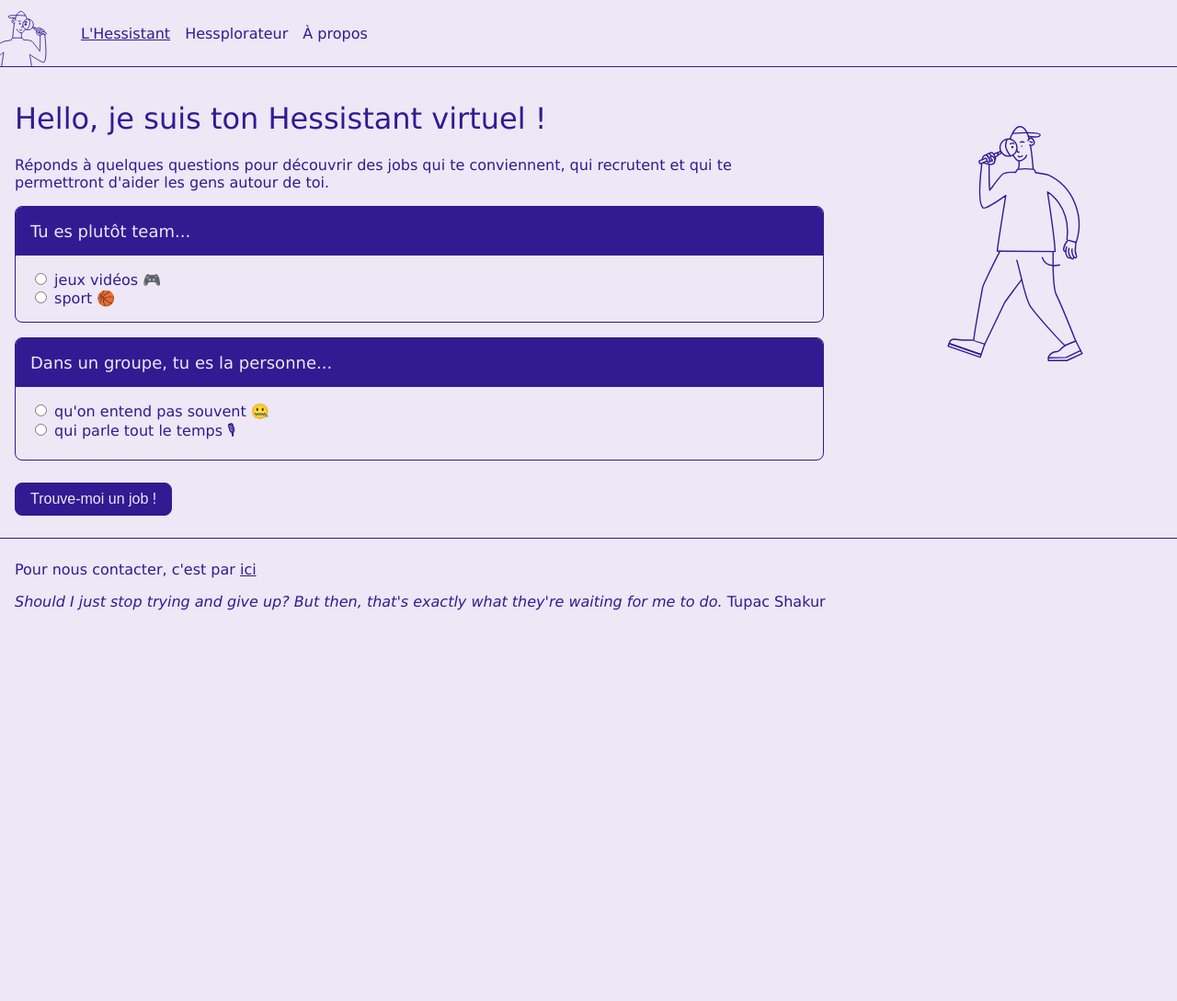
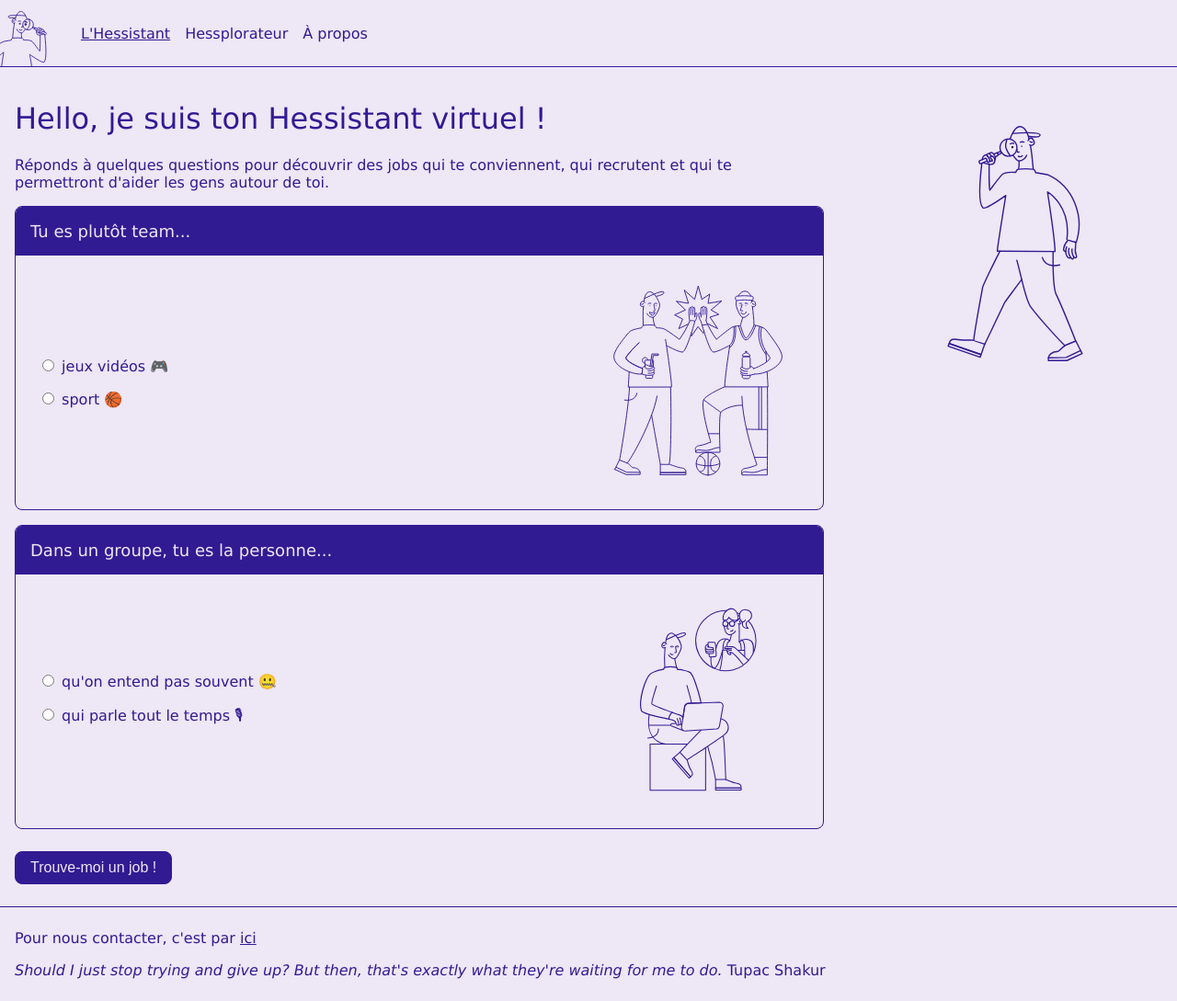
Before and after one commit to Ju4/Hessistant, a Jekyll site: the page built from index.html, in a window 1280 px wide. Shown: the whole page at 92% size. Built offline with Jekyll 4.4.1, drawn with Linux system fonts in a browser that asks for light colours; before the commit the page ends 900 px from its top, so only the background shows below that.

Commit message:
Layout of the questions

```diff
--- a/_data/questions.yml
+++ b/_data/questions.yml
@@ -1,5 +1,6 @@
 - id: job-type
   text: Tu es plutôt team...
+  illustration: /assets/images/sport.svg
   answers:
     - id: type-1
       text: jeux vidéos 🎮
@@ -7,6 +8,7 @@
       text: sport 🏀
 - id: job-interaction
   text: Dans un groupe, tu es la personne...
+  illustration: /assets/images/chat.svg
   answers:
     - id: interaction-1
       text: qu'on entend pas souvent 🤐
--- a/_sass/main.scss
+++ b/_sass/main.scss
@@ -40,6 +40,22 @@ input[type='submit']:hover {
 }
 .page_content, .illustration {
   padding: 16px;
+}
+.question_illustration {
+  width: 240px;
+  height: 240px;
+}
+.question_content {
+  display: flex;
+  flex-direction: row;
+  justify-content: space-between;
+}
+.answers {
+  margin-top: auto;
+  margin-bottom: auto;
+}
+.answer {
+  padding: 8px;
 }
 .page_content {
   flex: 70%;
@@ -90,6 +106,11 @@ input[type='submit']:hover {
 .quote {
   font-style: italic;
 }
+@media (max-width: 960px) {
+  .question_content {
+    flex-direction: column;
+  }
+}
 @media (max-width: 640px) {
   .page_container {
     flex-direction: column;
--- a/index.html
+++ b/index.html
@@ -12,12 +12,21 @@ illustration: /assets/images/search.svg
 <form>
 {% for question in site.data.questions %}
   <div class="box">
-  <label class="box_label" for="question-{{ question.id }}">{{ question.text }}</label>
-  <div class="box_content">
-    {% for answer in question.answers %}
-      <input type="radio" id="{{ answer.id }}" name="{{ question.id }}" value="{{ answer.id }}" required>
-      <label for="{{ answer.id }}">{{ answer.text }}</label><br>
-    {% endfor %}
+    <label class="box_label" for="question-{{ question.id }}">{{ question.text }}</label>
+    <div class="box_content question_content">
+      <div class="answers">
+        {% for answer in question.answers %}
+        <div class="answer">
+          <input type="radio" id="{{ answer.id }}" name="{{ question.id }}" value="{{ answer.id }}" required>
+          <label for="{{ answer.id }}">{{ answer.text }}</label><br>
+        </div>
+        {% endfor %}
+      </div>
+      <div>
+        {% if question.illustration %}
+        <img class="question_illustration" src="{{ question.illustration }}" alt="Illustration">
+        {% endif %}
+      </div>
     </div>
   </div>
 {% endfor %}
```
